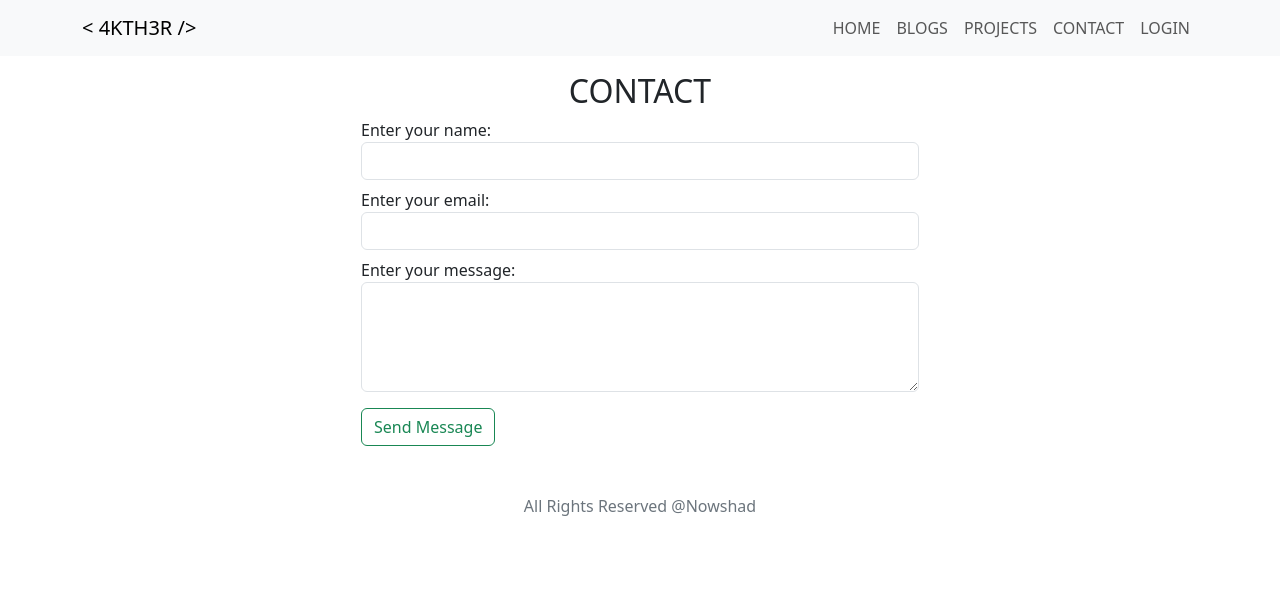
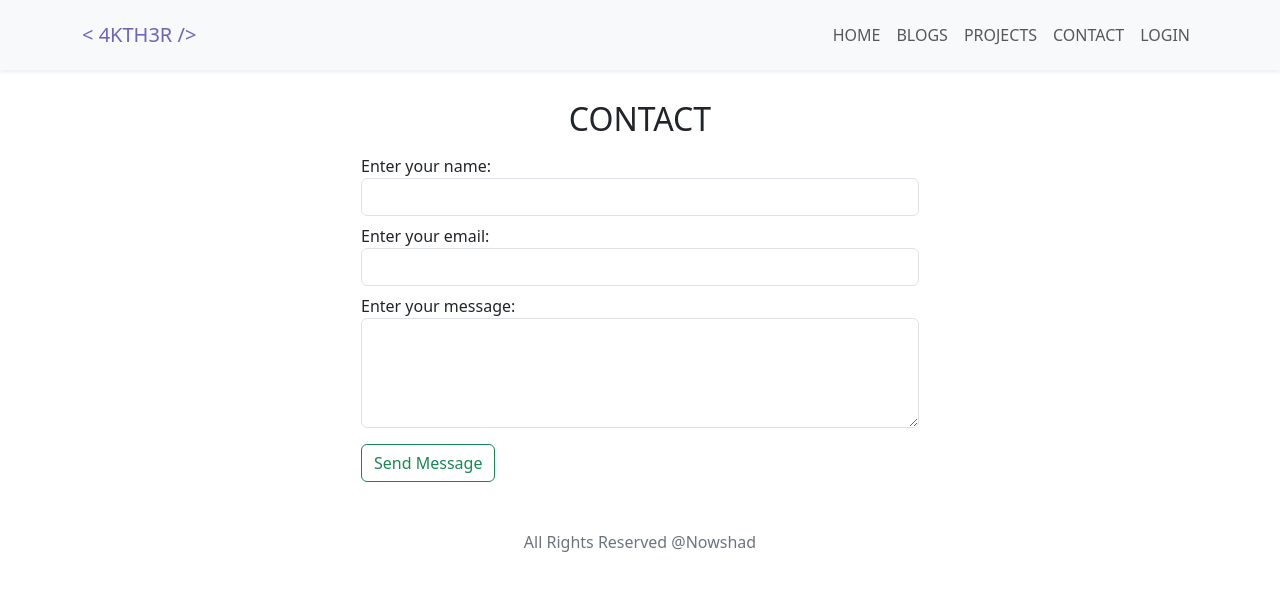
Before and after one commit to AktherHosen/nowshad_portfolio, a Django app: page /contact/ in a window 1280 px wide. Shown: the top 591 px of the page. Run offline with Django 4.2, Linux system fonts and the light colour scheme; some libraries are stand-ins or nearby versions.

Commit message:
ui updated

```diff
--- a/blogs/templates/all_blogs.html
+++ b/blogs/templates/all_blogs.html
@@ -1,7 +1,7 @@
 {% extends "base.html" %}
 
 {% block content %}
-<h1 class="text-center fs-2 display-3 mt-3">All Blogs</h1>
+<h1 class="text-center fs-2 display-3" style="margin-top: 100px;">All Blogs</h1>
 <div class="card container border-0 mt-3">
     {% for blog in blogs %}
     <div class="row shadow-sm rounded mb-4">
--- a/contact/templates/contact.html
+++ b/contact/templates/contact.html
@@ -1,8 +1,8 @@
 {% extends "base.html" %}
 
 {% block content %}
-<h1 class="text-center fs-2 display-3 text-uppercase mt-3">Contact</h1>
-<div class="d-flex justify-content-center align-content-center h-100">
+<h1 class="text-center fs-2 display-3 text-uppercase" style="margin-top: 100px;">Contact</h1>
+<div class="d-flex justify-content-center align-content-center h-100 mt-3">
     <div class="w-50">
         <form method="POST" enctype="multipart/form-data">
             {% csrf_token %}
--- a/projects/templates/projects.html
+++ b/projects/templates/projects.html
@@ -1,7 +1,7 @@
 {% extends "base.html" %}
 {% block content %}
-<h1 class="text-center fs-2 display-3 mt-3">All Projects</h1>
-<div class="row row-cols-1 row-cols-md-3 g-4 mt-5">
+<h1 class="text-center fs-2 display-3" style="margin-top: 100px;">All Projects</h1>
+<div class="row row-cols-1 row-cols-md-3 g-4 mt-3">
     {% for project in projects %}
     <div class="col">
         <div class="card">
--- a/static/css/style.css
+++ b/static/css/style.css
@@ -1,3 +1,6 @@
+nav {
+  box-shadow: 0 6px 20px 0 rgba(0, 0, 0, 0.19);
+}
 .hire-btn {
   background: rgba(113, 99, 186, 255);
   color: #fff;
--- a/templates/base.html
+++ b/templates/base.html
@@ -14,9 +14,9 @@
 </head>
 
 <body>
-    <nav class="navbar navbar-expand-lg bg-body-tertiary">
+    <nav class="navbar navbar-expand-lg bg-body-tertiary shadow-sm fixed-top" style="height: 70px;">
         <div class="container">
-            <a class="navbar-brand text-uppercase fw-medium" href="{% url 'home' %}">
+            <a class="navbar-brand text-uppercase fw-medium" style="color: #7163BA;" href="{% url 'home' %}">
                 < 4KTH3R />
             </a>
             <button class="navbar-toggler" type="button" data-bs-toggle="collapse"
@@ -80,7 +80,7 @@
             </div>
         </div>
     </nav>
-    <div class="container">
+    <div class="container mt-5">
         {% block content %}
 
         {% endblock content %}
```
